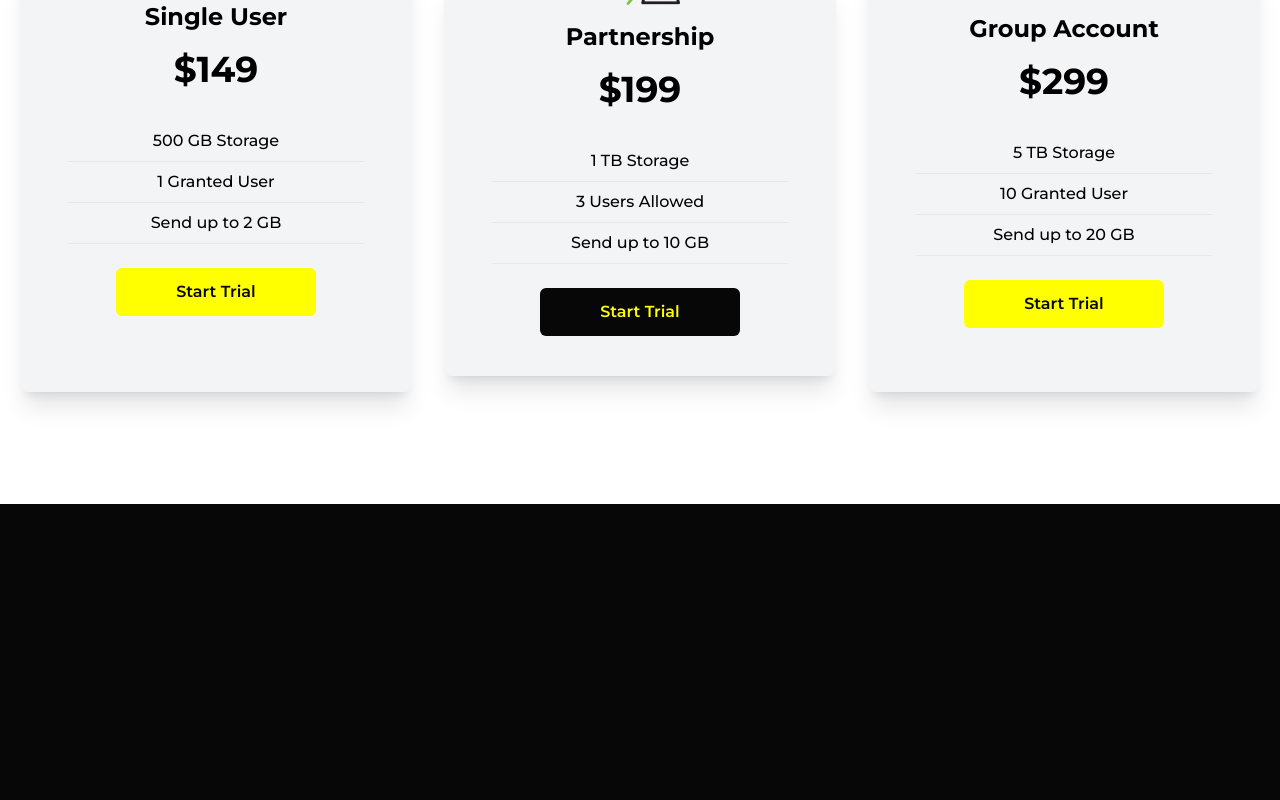
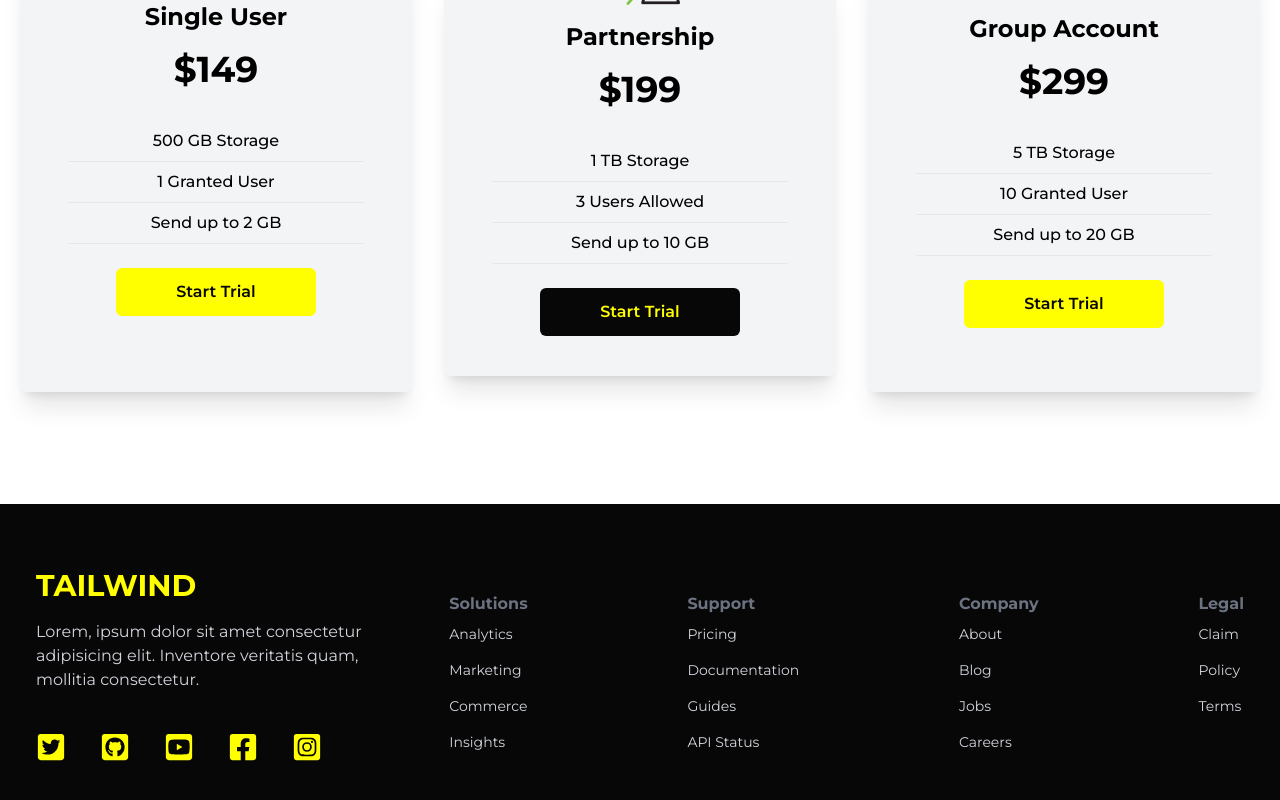
Before and after one commit to mikhail-jeff/react-tailwind-finance, a React (Vite) app: page / in a window 1280 px wide. Shown: the part 1786-2586 px from the top of the page. Before the commit the page ends 2290 px from the top, so only its background shows below. Built offline with nearby package versions, Linux system fonts and the light colour scheme.

Commit message:
create footer

```diff
--- a/src/App.jsx
+++ b/src/App.jsx
@@ -1,5 +1,6 @@
 import Analytics from "./components/Analytics";
 import Cards from "./components/Cards";
+import Footer from "./components/Footer";
 import Hero from "./components/Hero";
 import Navbar from "./components/Navbar";
 import Newsletter from "./components/Newsletter";
@@ -12,6 +13,7 @@ function App() {
 			<Analytics />
 			<Newsletter />
 			<Cards />
+			<Footer />
 		</>
 	);
 }
--- /dev/null
+++ b/src/components/Footer.jsx
@@ -0,0 +1,77 @@
+import { FaYoutubeSquare, FaFacebookSquare, FaGithubSquare, FaInstagramSquare, FaTwitterSquare } from "react-icons/fa";
+
+const Footer = () => {
+	return (
+		<footer className="max-w-[1240px] mx-auto py-16 px-4 grid lg:grid-cols-3 gap-8 text-gray-300">
+			<div>
+				<h1 className="w-full text-3xl font-bold text-[#ffff00]">TAILWIND</h1>
+				<p className="py-4">Lorem, ipsum dolor sit amet consectetur adipisicing elit. Inventore veritatis quam, mollitia consectetur.</p>
+				<div className="flex md:w-[75%] my-6 justify-between">
+					<FaTwitterSquare
+						size={30}
+						color="#ffff00"
+					/>
+					<FaGithubSquare
+						size={30}
+						color="#ffff00"
+					/>
+					<FaYoutubeSquare
+						size={30}
+						color="#ffff00"
+					/>
+					<FaFacebookSquare
+						size={30}
+						color="#ffff00"
+					/>
+					<FaInstagramSquare
+						size={30}
+						color="#ffff00"
+					/>
+				</div>
+			</div>
+
+			<div className="lg:col-span-2 flex justify-between mt-6">
+				<div>
+					<h6 className="font-bold text-gray-500">Solutions</h6>
+					<ul>
+						<li className="py-2 text-sm">Analytics</li>
+						<li className="py-2 text-sm">Marketing</li>
+						<li className="py-2 text-sm">Commerce</li>
+						<li className="py-2 text-sm">Insights</li>
+					</ul>
+				</div>
+
+				<div>
+					<h6 className="font-bold text-gray-500">Support</h6>
+					<ul>
+						<li className="py-2 text-sm">Pricing</li>
+						<li className="py-2 text-sm">Documentation</li>
+						<li className="py-2 text-sm">Guides</li>
+						<li className="py-2 text-sm">API Status</li>
+					</ul>
+				</div>
+
+				<div>
+					<h6 className="font-bold text-gray-500">Company</h6>
+					<ul>
+						<li className="py-2 text-sm">About</li>
+						<li className="py-2 text-sm">Blog</li>
+						<li className="py-2 text-sm">Jobs</li>
+						<li className="py-2 text-sm">Careers</li>
+					</ul>
+				</div>
+
+				<div>
+					<h6 className="font-bold text-gray-500">Legal</h6>
+					<ul>
+						<li className="py-2 text-sm">Claim</li>
+						<li className="py-2 text-sm">Policy</li>
+						<li className="py-2 text-sm">Terms</li>
+					</ul>
+				</div>
+			</div>
+		</footer>
+	);
+};
+
+export default Footer;
--- a/src/components/Navbar.jsx
+++ b/src/components/Navbar.jsx
@@ -14,10 +14,8 @@ const Navbar = () => {
 
 			<ul className="hidden md:flex">
 				<li className="p-4">Home</li>
-				<li className="p-4">Company</li>
-				<li className="p-4">Resources</li>
 				<li className="p-4">About</li>
-				<li className="p-4">Contact</li>
+				<li className="w-[120px] font-bold text-[#ffff00] p-4 cursor-pointer">Sign-In</li>
 			</ul>
 
 			<div
@@ -32,10 +30,8 @@ const Navbar = () => {
 
 				<ul className="uppercase p-4">
 					<li className="p-4 border-b border-gray-600">Home</li>
-					<li className="p-4 border-b border-gray-600">Company</li>
-					<li className="p-4 border-b border-gray-600">Resources</li>
 					<li className="p-4 border-b border-gray-600">About</li>
-					<li className="p-4">Contact</li>
+					<li className="font-bold text-[#ffff00] p-4 cursor-pointer">Sign-In</li>
 				</ul>
 			</div>
 		</nav>
```
